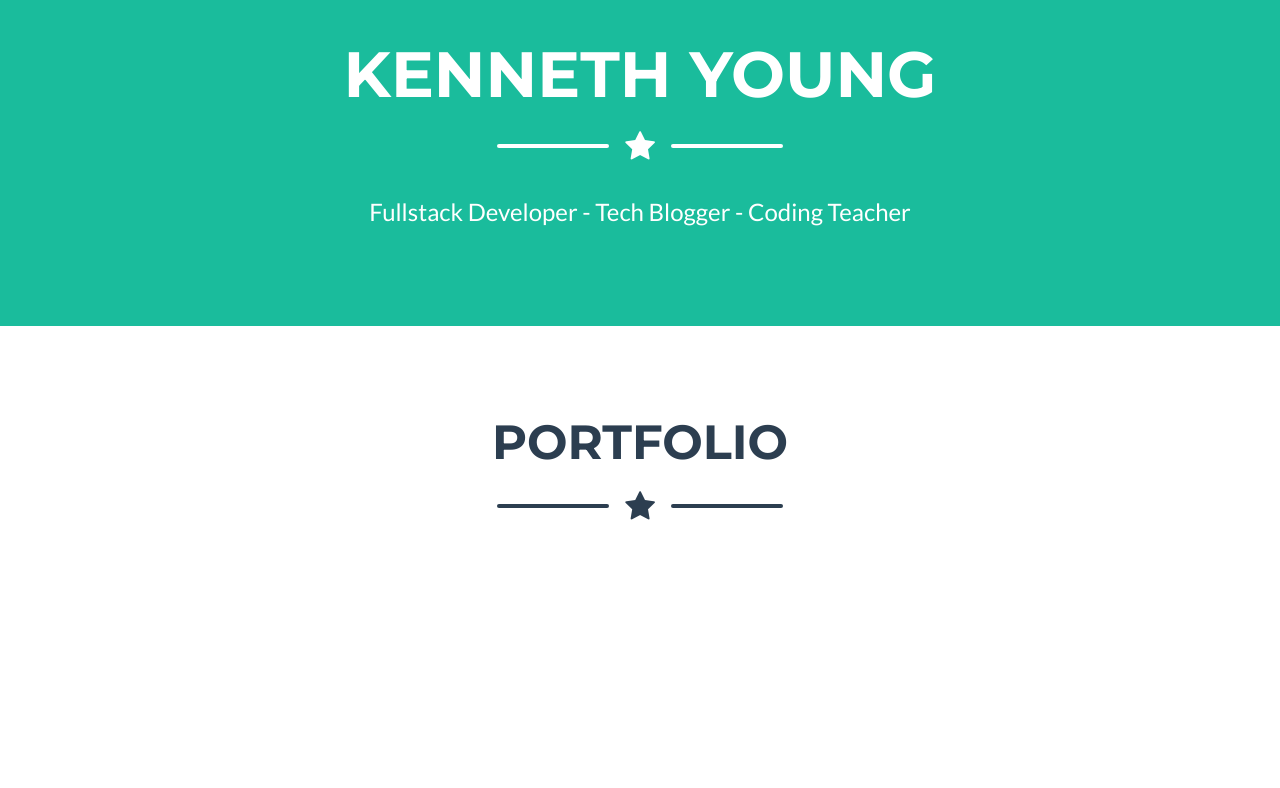
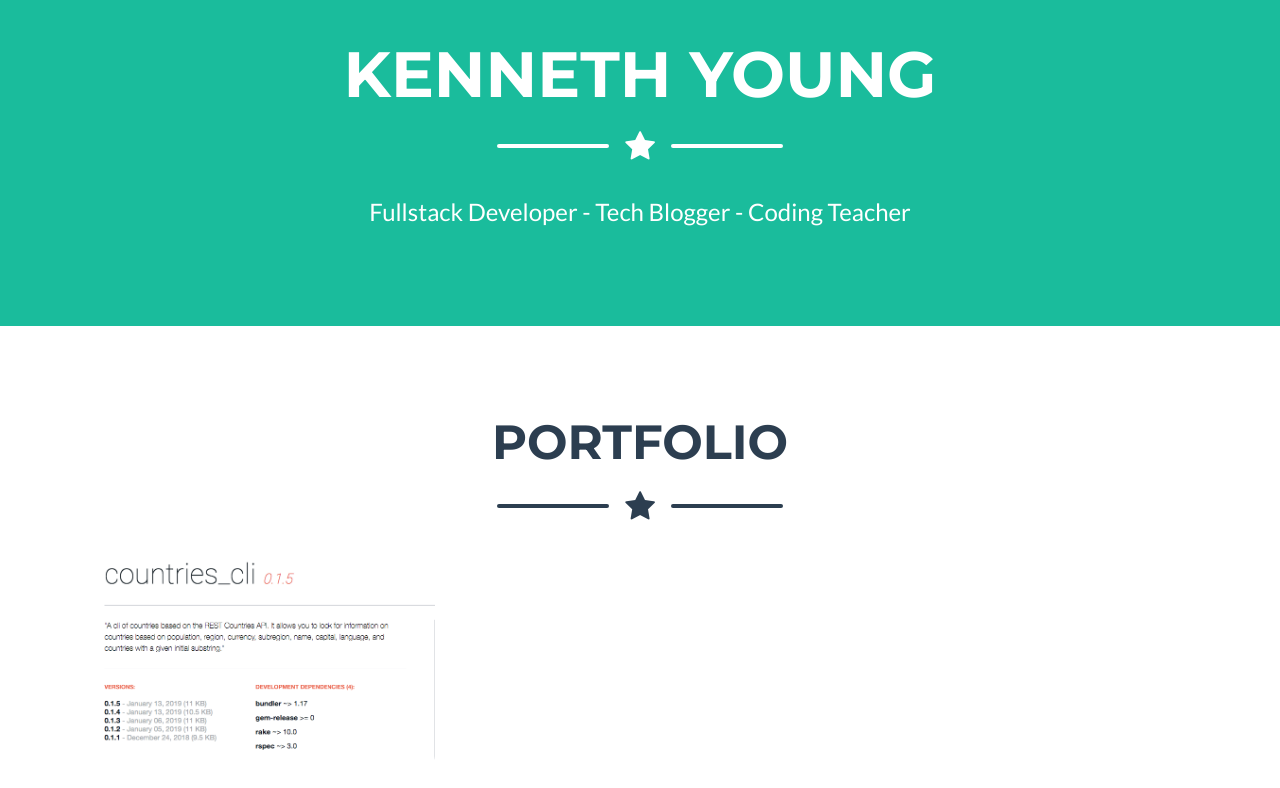
Before and after one commit to kyoung90/Portfolio, a React (Create React App) app: page / in a window 1280 px wide. Shown: the part 442-1230 px from the top of the page. Before the commit the page ends 1092 px from the top, so only its background shows below. Built offline with nearby package versions, Linux system fonts and the light colour scheme.

Commit message:
Projects now show modal information when clicked. Added github link for every project.

```diff
--- a/src/features/Home.js
+++ b/src/features/Home.js
@@ -4,7 +4,7 @@ export const Home = () => {
   return (
     <header className="masthead bg-primary text-white text-center">
       <div className="container d-flex align-items-center flex-column">
-        <img className="masthead-avatar mb-5" src="./avatarPic.png" alt="" />
+        <img className="masthead-avatar mb-5" src="./assets/avatarPic.png" alt="" />
         <h1 className="masthead-heading text-uppercase mb-0">Kenneth Young</h1>
         <div className="divider-custom divider-light">
           <div className="divider-custom-line"></div>
--- a/src/features/Portfolio/PortfolioContainer.js
+++ b/src/features/Portfolio/PortfolioContainer.js
@@ -1,6 +1,11 @@
 import React from "react";
+import { Project } from "./Project";
+import { projects } from "./projects";
 
 export const PortfolioContainer = () => {
+  const generateProjects = () => {
+    return projects.map(project => <Project {...project} />);
+  };
   return (
     <section className="page-section portfolio" id="portfolio">
       <div className="container">
@@ -16,85 +21,7 @@ export const PortfolioContainer = () => {
           <div className="divider-custom-line"></div>
         </div>
 
-        <div className="row">
-          {/*
-
-          <div class="col-md-6 col-lg-4">
-            <div
-              class="portfolio-item mx-auto"
-              data-toggle="modal"
-              data-target="#portfolioModal2"
-            >
-              <div class="portfolio-item-caption d-flex align-items-center justify-content-center h-100 w-100">
-                <div class="portfolio-item-caption-content text-center text-white">
-                  <i class="fas fa-plus fa-3x"></i>
-                </div>
-              </div>
-              <img class="img-fluid" src="img/portfolio/cake.png" alt="" />>
-            </div>
-          </div>
-
-          <div class="col-md-6 col-lg-4">
-            <div
-              class="portfolio-item mx-auto"
-              data-toggle="modal"
-              data-target="#portfolioModal3"
-            >
-              <div class="portfolio-item-caption d-flex align-items-center justify-content-center h-100 w-100">
-                <div class="portfolio-item-caption-content text-center text-white">
-                  <i class="fas fa-plus fa-3x"></i>
-                </div>
-              </div>
-              <img class="img-fluid" src="img/portfolio/circus.png" alt="" />>
-            </div>
-          </div>
-
-          <div class="col-md-6 col-lg-4">
-            <div
-              class="portfolio-item mx-auto"
-              data-toggle="modal"
-              data-target="#portfolioModal4"
-            >
-              <div class="portfolio-item-caption d-flex align-items-center justify-content-center h-100 w-100">
-                <div class="portfolio-item-caption-content text-center text-white">
-                  <i class="fas fa-plus fa-3x"></i>
-                </div>
-              </div>
-              <img class="img-fluid" src="img/portfolio/game.png" alt="" />>
-            </div>
-          </div>
-
-          <div class="col-md-6 col-lg-4">
-            <div
-              class="portfolio-item mx-auto"
-              data-toggle="modal"
-              data-target="#portfolioModal5"
-            >
-              <div class="portfolio-item-caption d-flex align-items-center justify-content-center h-100 w-100">
-                <div class="portfolio-item-caption-content text-center text-white">
-                  <i class="fas fa-plus fa-3x"></i>
-                </div>
-              </div>
-              <img class="img-fluid" src="img/portfolio/safe.png" alt="" />>
-            </div>
-          </div>
-
-          <div class="col-md-6 col-lg-4">
-            <div
-              class="portfolio-item mx-auto"
-              data-toggle="modal"
-              data-target="#portfolioModal6"
-            >
-              <div class="portfolio-item-caption d-flex align-items-center justify-content-center h-100 w-100">
-                <div class="portfolio-item-caption-content text-center text-white">
-                  <i class="fa fa-plus fa-3x"></i>
-                </div>
-              </div>
-              <img class="img-fluid" src="img/portfolio/submarine.png" alt="" />
-              >
-            </div>
-          </div>*/}
-        </div>
+        <div className="row">{generateProjects()}</div>
       </div>
     </section>
   );
--- a/src/features/Portfolio/Project.js
+++ b/src/features/Portfolio/Project.js
@@ -1,20 +1,26 @@
 import React from "react";
+import { ProjectModal } from "./ProjectModal";
 
-export const Project = () => {
+export const Project = props => {
   return (
     <div className="col-md-6 col-lg-4">
       <div
         className="portfolio-item mx-auto"
         data-toggle="modal"
-        data-target="#portfolioModal1"
+        data-target={`#portfolioModal${props.id}`}
       >
         <div className="portfolio-item-caption d-flex align-items-center justify-content-center h-100 w-100">
           <div className="portfolio-item-caption-content text-center text-white">
             <i className="fa fa-plus fa-3x"></i>
           </div>
         </div>
-        <img className="img-fluid" src="img/portfolio/cabin.png" alt="" />>
+        <img
+          className="img-fluid"
+          src={`./assets/${props.image_name}`}
+          alt=""
+        />
       </div>
+      <ProjectModal {...props}/>
     </div>
   );
 };
--- /dev/null
+++ b/src/features/Portfolio/ProjectModal.js
@@ -0,0 +1,65 @@
+import React from "react";
+import { projects } from "./projects";
+
+export const ProjectModal = props => {
+  return (
+    <div
+      class="portfolio-modal modal fade"
+      id={`portfolioModal${props.id}`}
+      tabindex="-1"
+      role="dialog"
+      aria-labelledby={`portfolioModal${props.id}Label`}
+      aria-hidden="true"
+    >
+      <div class="modal-dialog modal-xl" role="document">
+        <div class="modal-content">
+          <button
+            type="button"
+            class="close"
+            data-dismiss="modal"
+            aria-label="Close"
+          >
+            <span aria-hidden="true">
+              <i class="fa fa-times"></i>
+            </span>
+          </button>
+          <div class="modal-body text-center">
+            <div class="container">
+              <div class="row justify-content-center">
+                <div class="col-lg-8">
+                  <h2 class="portfolio-modal-title text-secondary text-uppercase mb-0">
+                    {props.name}
+                  </h2>
+                  <div class="divider-custom">
+                    <div class="divider-custom-line"></div>
+                    <div class="divider-custom-icon">
+                      <i class="fa fa-star"></i>
+                    </div>
+                    <div class="divider-custom-line"></div>
+                  </div>
+                  <img
+                    class="img-fluid rounded mb-5"
+                    src={`./assets/${props.image_name}`}
+                    alt=""
+                  />
+                  <p class="mb-5">{props.description}</p>
+                  <div class="divider-custom">
+                    <div class="divider-custom-icon">
+                      <a className="bg-custom-dark" href={props.github_link}>
+                        <i class="fa fa-github fa-2x" />
+                      </a>
+                    </div>
+                  </div>
+                  <button class="btn btn-primary" href="#" data-dismiss="modal">
+                    <i class="fa fa-times fa-fw"></i>
+                    Close Window
+                  </button>
+                </div>
+              </div>
+            </div>
+          </div>
+        </div>
+      </div>
+    </div>
+  );
+};
--- /dev/null
+++ b/src/features/Portfolio/projects.js
@@ -0,0 +1,10 @@
+export const projects = [
+  {
+    id: "1",
+    name: "countries cli",
+    description:
+      "A CLI of countries based on the REST Countries API. It allows you to look for information on countries based on population, region, currency, subregion, name, capital, and language.",
+    image_name: "countries-cli-image.png",
+    github_link: "https://github.com/kyoung90/country"
+  }
+];
```
Also changed, not shown: public/assets/avatarPic.png (renamed from public/avatarPic.png), public/assets/countries-cli-image.png (added), src/App.css.
